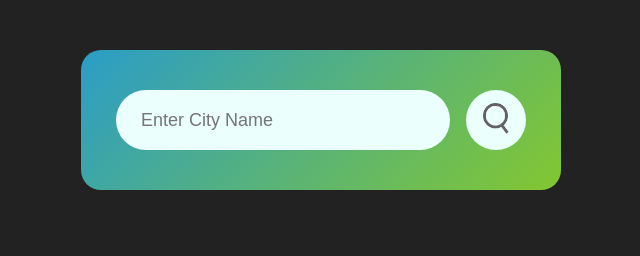
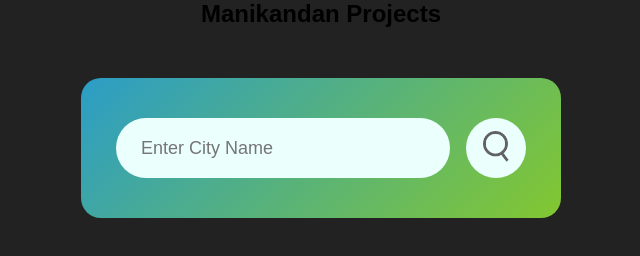
Before and after one commit to Mani-Webdev/Weather-App, a plain HTML site: page index.html in a window 1280 px wide. Shown: the whole page, without its empty margins (319-959 px from the left). Drawn offline with Linux system fonts and the light colour scheme.

Commit message:
Update index.html

```diff
--- a/index.html
+++ b/index.html
@@ -7,6 +7,7 @@
     <link rel="stylesheet" href="./style.css">
 </head>
 <body>
+    <center><h2>Manikandan Projects</h2></center>
     <div class="card">
         <div class="search">
             <input type="text" placeholder="Enter City Name" spellcheck="false">
```
